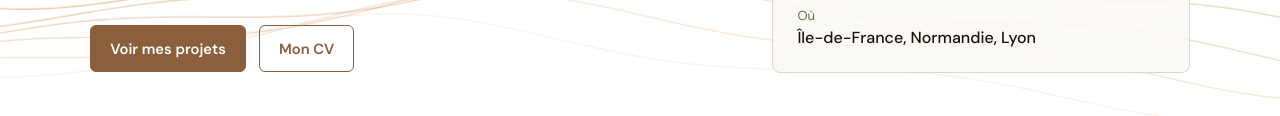
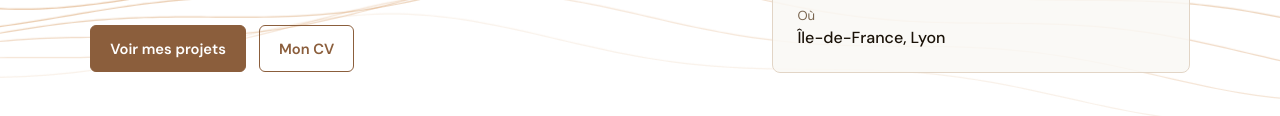
Before and after one commit to sidyBD/sidybd.github.io, a plain HTML site: page index.html in a window 1280 px wide. Shown: the part 394-510 px from the top of the page. Drawn offline with nearby package versions, Linux system fonts and the light colour scheme.

Commit message:
Accueil : Ile-de-France et Lyon

```diff
--- a/index.html
+++ b/index.html
@@ -70,7 +70,7 @@
       <dt>Je cherche</dt>
       <dd>Un stage de 2 mois à partir de juin 2027, en études statistiques ou en analyse de données</dd>
       <dt>Où</dt>
-      <dd>Île-de-France, Normandie, Lyon</dd>
+      <dd>Île-de-France, Lyon</dd>
     </dl>
   </div>
 </section>
```
